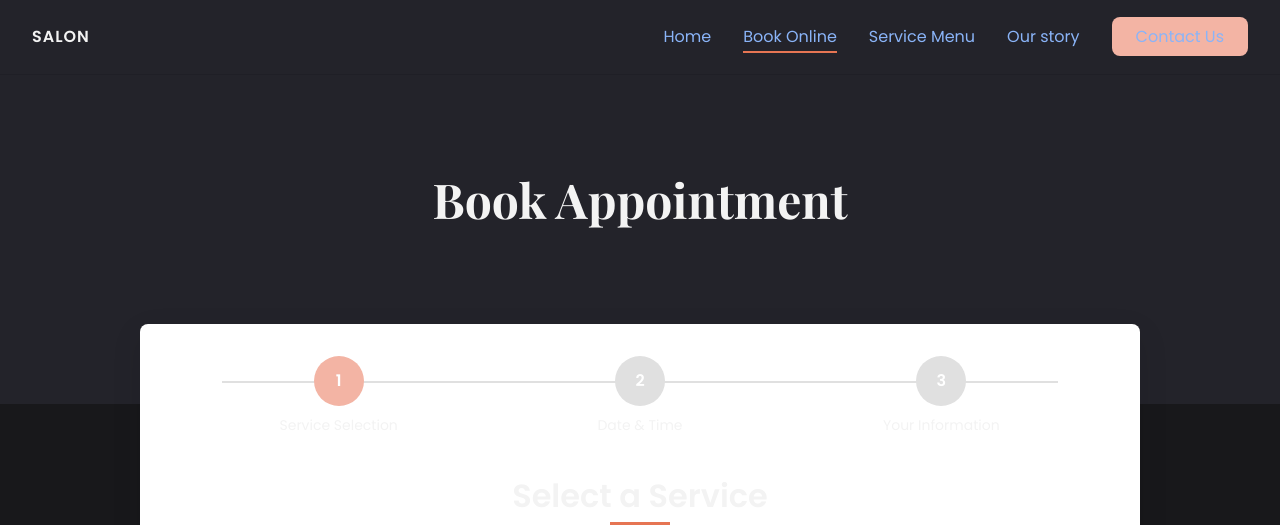
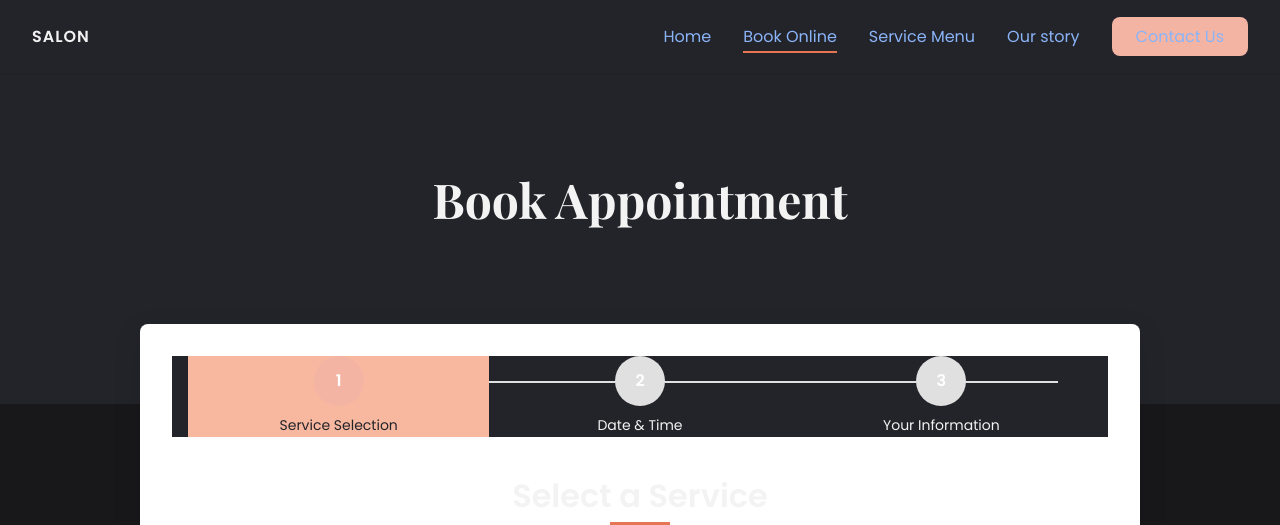
Before and after one commit to itsMannuYadav/Salon-o-Female, a plain HTML site: page book.html in a window 1280 px wide. Both pictures are taken after a click on the button "Toggle dark mode". Shown: the top 525 px of the page. Drawn offline with nearby package versions, Linux system fonts and the light colour scheme.

Commit message:
fix(dark-theme): ensure stepper, progress, and sub-section elements are visible in dark mode on all pages

```diff
--- a/css/dark-theme.css
+++ b/css/dark-theme.css
@@ -95,6 +95,51 @@
 
 /* Add more overrides as needed for your components */
 
+/* Fix: Ensure all stepper/subsection elements are visible in dark mode */
+.dark-theme .stepper,
+.dark-theme .steps,
+.dark-theme .step,
+.dark-theme .step-indicator,
+.dark-theme .step-label,
+.dark-theme .progress-bar,
+.dark-theme .progress,
+.dark-theme .sub-section,
+.dark-theme .form-section,
+.dark-theme .section-title,
+.dark-theme .tab,
+.dark-theme .tab-label {
+  background: transparent !important;
+  color: #f3f3f3 !important;
+  border-color: #353545 !important;
+  /* If using icons or circles, set their bg and color too */
+}
+.dark-theme .step.active,
+.dark-theme .step-indicator.active,
+.dark-theme .tab.active {
+  background: #f8b8a0 !important; /* soft peach for active step */
+  color: #23232a !important;
+  border-color: #f8b8a0 !important;
+}
+.dark-theme .step.inactive,
+.dark-theme .step-indicator.inactive,
+.dark-theme .tab.inactive {
+  background: #353545 !important;
+  color: #b0b0b5 !important;
+  border-color: #353545 !important;
+}
+.dark-theme .progress-bar,
+.dark-theme .progress {
+  background: #353545 !important;
+}
+
+/* Fix for white text on white backgrounds in forms/steppers */
+.dark-theme .form-section,
+.dark-theme .stepper,
+.dark-theme .steps {
+  background: #23232a !important;
+  color: #f3f3f3 !important;
+}
+
 /* Dark mode toggle button styling */
 #darkThemeToggle {
   position: fixed;
```
